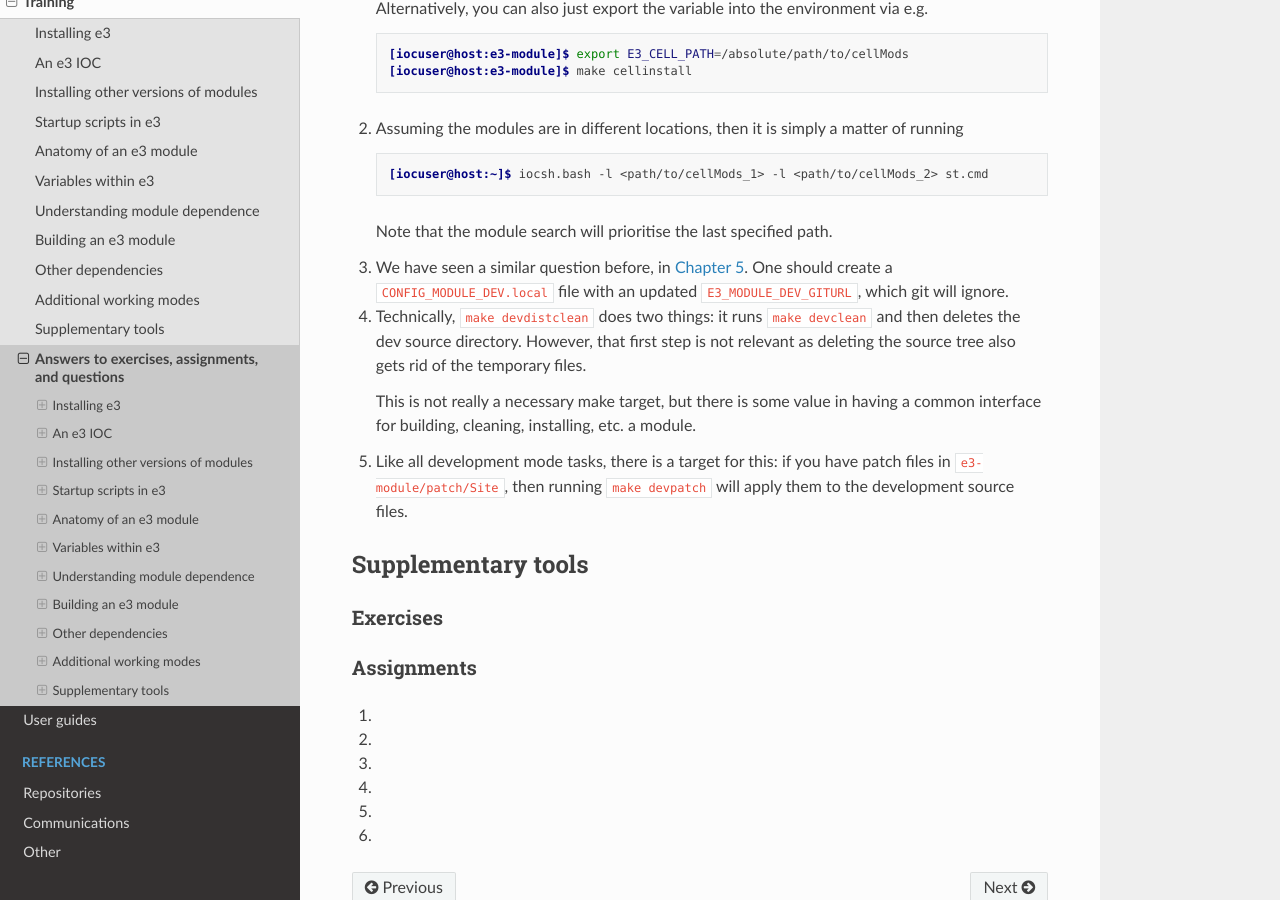
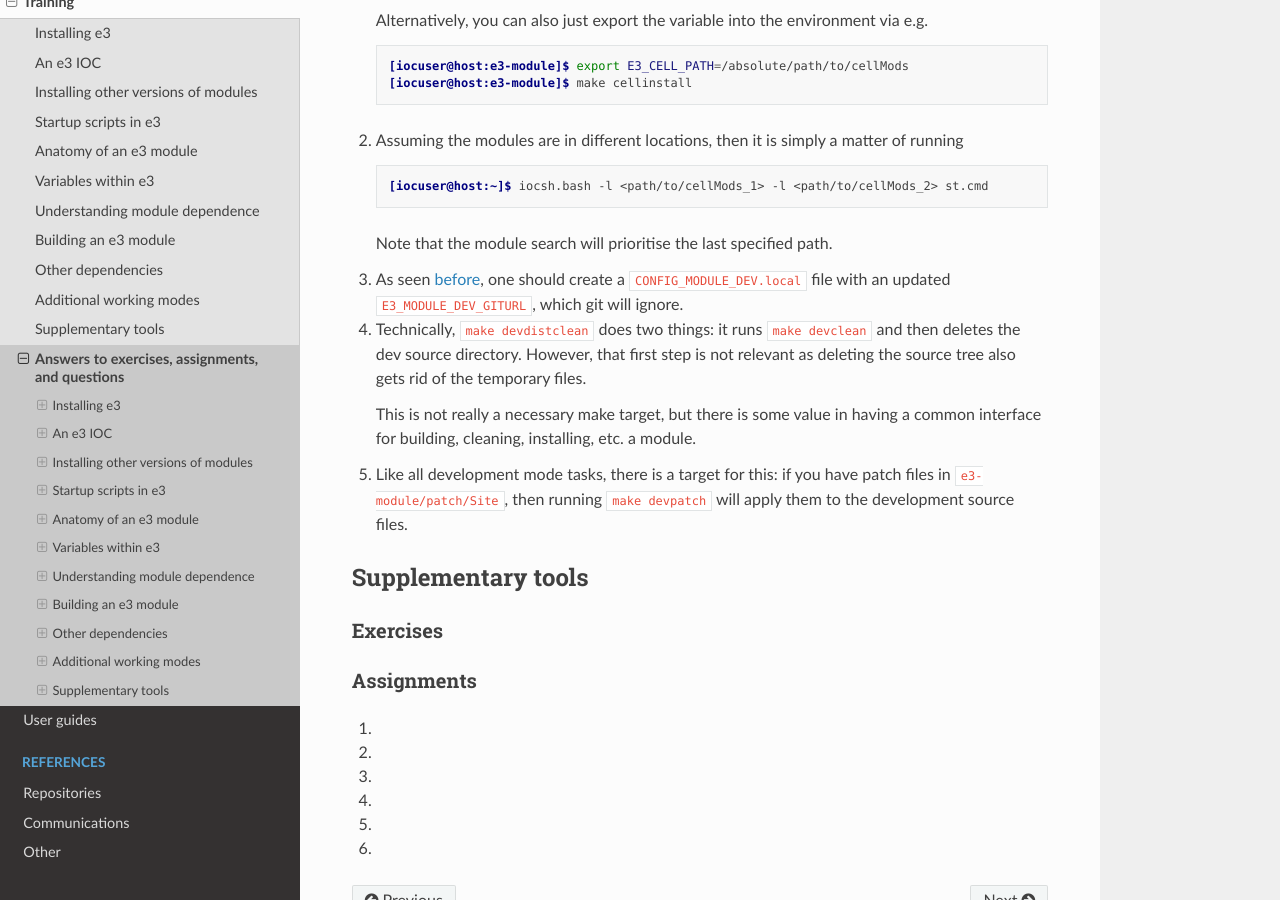
Before and after one commit to ttkorhonen/e3pages, a Sphinx documentation site: the page built from docs/kb/training/workbook/99_exercise_answers.md, in a window 1280 px wide and 900 px high, scrolled down 11979 px. Built offline with Sphinx 7.4.7 and the Read the Docs theme 2.0.0, drawn with Linux system fonts in a browser that asks for light colours.

Commit message:
Added reference to previous answer

````diff
--- a/docs/kb/training/workbook/99_exercise_answers.md
+++ b/docs/kb/training/workbook/99_exercise_answers.md
@@ -584,7 +585,7 @@ None
    [iocuser@host:~]$ iocsh.bash -l <path/to/cellMods_1> -l <path/to/cellMods_2> st.cmd
    ```
    Note that the module search will prioritise the last specified path.
-3. We have seen a similar question before, in [Chapter 5](5_module_anatomy.md). One should create a `CONFIG_MODULE_DEV.local` file with an updated `E3_MODULE_DEV_GITURL`, which git will ignore.
+3. As seen {ref}`before <dot_local_file>`, one should create a `CONFIG_MODULE_DEV.local` file with an updated `E3_MODULE_DEV_GITURL`, which git will ignore.
 4. Technically, `make devdistclean` does two things: it runs `make devclean` and then deletes the dev source directory. However, that first step is not relevant as deleting the source tree also gets rid of the temporary files.
 
    This is not really a necessary make target, but there is some value in having a common interface for building, cleaning, installing, etc. a module.
````
Also changed, not shown: other parts of docs/kb/training/workbook/99_exercise_answers.md (+1 -0 lines).
